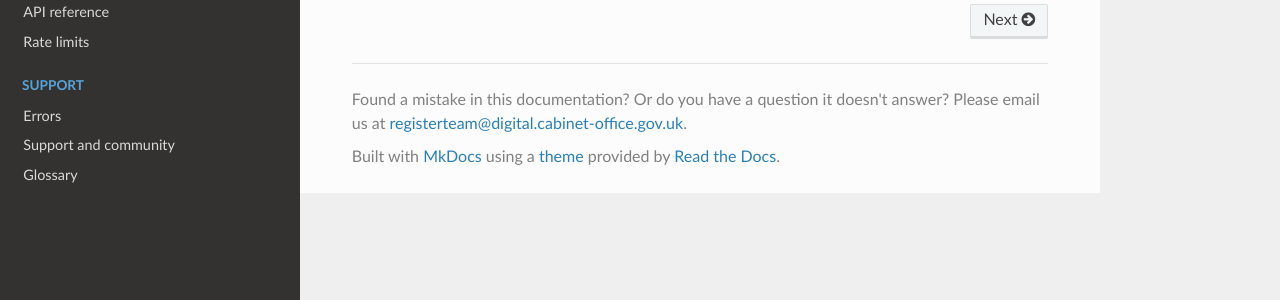
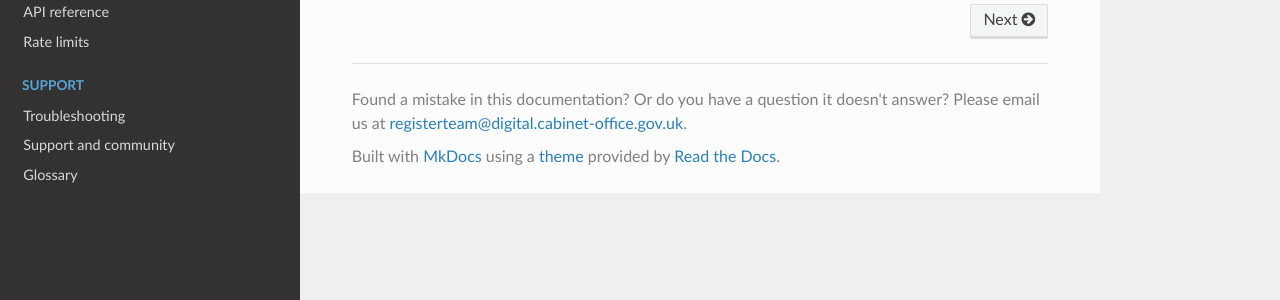
Before and after one commit to J-Lambo/J-Lambo.github.io-open-registers-tech-docs, an MkDocs documentation site: the page built from docs/index.md, in a window 1280 px wide. Shown: the part 407-707 px from the top of the page. Built offline with MkDocs 1.6.1, drawn with Linux system fonts in a browser that asks for light colours; nearby versions of some CDN libraries; old or Windows-style settings are respelled for this version of MkDocs.

Commit message:
Change 'errors' to 'troubleshooting'

```diff
--- a/mkdocs.yml
+++ b/mkdocs.yml
@@ -13,7 +13,7 @@ pages:
     - 'API reference': 'using_the_api/api_reference.md'
     - 'Rate limits': 'using_the_api/rate_limits.md'
 - Support:
-    - 'Errors': 'support/troubleshooting.md'
+    - 'Troubleshooting': 'support/troubleshooting.md'
     - 'Support and community': 'support/support_community.md'
 - Glossary: 'glossary/glossary.md'
 copyright: Found a mistake in this documentation? Or do you have a question it doesn't answer? Please email us at <a href="mailto:registerteam@digital.cabinet-office.gov.uk">registerteam@digital.cabinet-office.gov.uk</a>.
```
